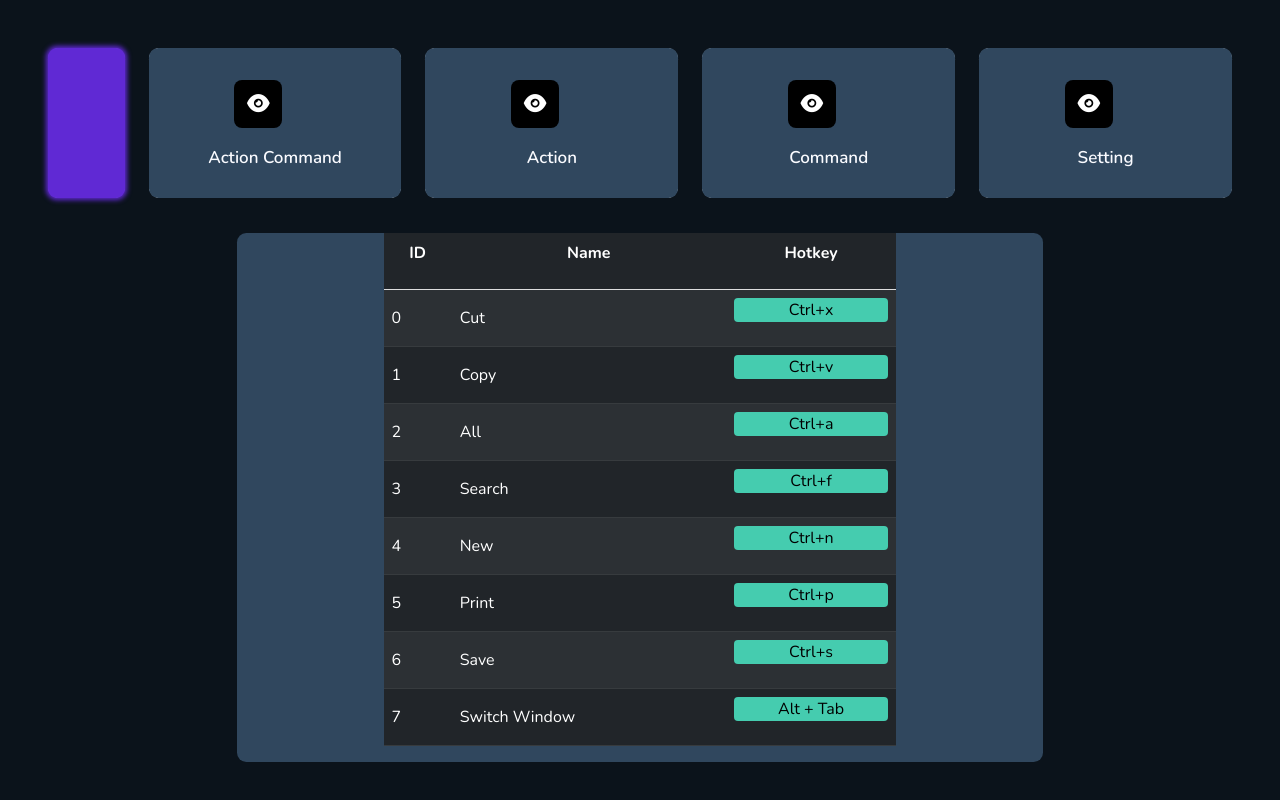
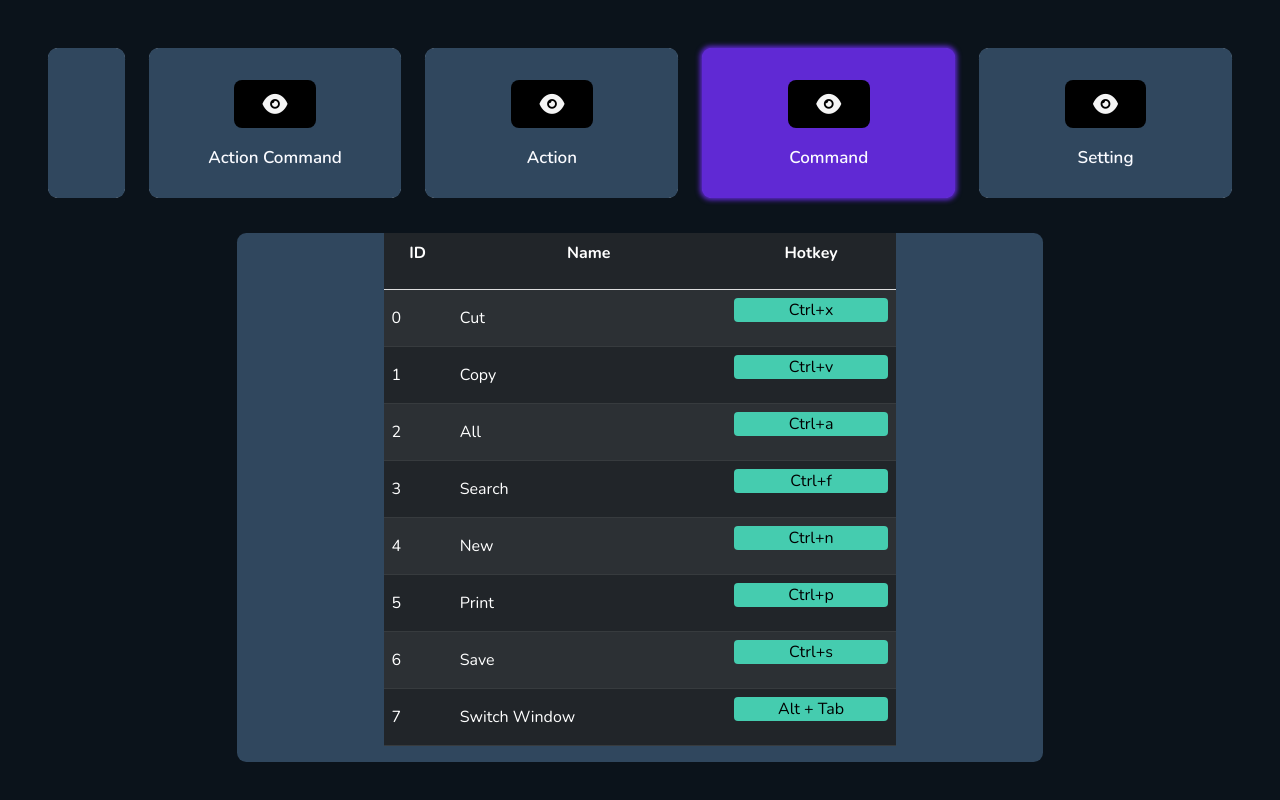
Before and after one commit to Kindaichicao/Hackathon_22, a plain HTML site: page command.html in a window 1280 px wide. Drawn offline with nearby package versions, Linux system fonts and the light colour scheme; files whose address does not match are found by name.

Commit message:
[Mdf]: command

```diff
--- a/assets/css/style.css
+++ b/assets/css/style.css
@@ -14,6 +14,7 @@
 .red-tt:hover {
     background-color: rgb(60, 71, 239);
     box-shadow: 0px 0px 5px 2px rgb(60, 71, 239);
+    cursor: pointer;
 }
 
 .red-tt {
@@ -26,6 +27,7 @@
     background-color: #30475E;
     border-radius: 0.58rem;
 }
+
 .dark-tt-bgr {
     background-color: rgb(11, 19, 27);
 }
@@ -35,7 +37,6 @@
 }
 
 .active :hover {
-    transform: scale(1.1);
     background-color: rgb(60, 71, 239) !important;
     box-shadow: 0px 0px 5px 2px rgb(60, 71, 239) !important;
 }
--- a/command.html
+++ b/command.html
@@ -26,23 +26,23 @@
             <section class="col-12">
                 <div class="col-12">
                     <div class="row">
-                        <div class="col-1">
+                        <a href="index.html" class="col-1">
                             <div class="row">
-                                <div class="col-12 active siderbar-tt">
+                                <div class="col-12 siderbar-tt">
                                     <div class="card">
                                         <div class="card-body red-tt px-3 py-4-5">
                                         </div>
                                     </div>
                                 </div>
                             </div>
-                        </div>
+                        </a>
                         <div class="col-11">
                             <div class="row">
-                                <div class="col-3 siderbar-tt">
+                                <a href="actioncommand.html" class="col-3 siderbar-tt">
                                     <div class="card">
                                         <div class="card-body red-tt px-3 py-4-5">
                                             <div class="row">
-                                                <div class="stats-icon col-8 offset-4">
+                                                <div class="menu-icons col-4 offset-4">
                                                     <i class="iconly-boldShow"></i>
                                                 </div>
                                                 <div class="col-md-12">
@@ -51,12 +51,12 @@
                                             </div>
                                         </div>
                                     </div>
-                                </div>
-                                <div class="col-3 siderbar-tt">
+                                </a>
+                                <a href="action.html" class="col-3 siderbar-tt">
                                     <div class="card">
                                         <div class="card-body red-tt px-3 py-4-5">
                                             <div class="row">
-                                                <div class="stats-icon col-8 offset-4">
+                                                <div class="menu-icons col-4 offset-4">
                                                     <i class="iconly-boldShow"></i>
                                                 </div>
                                                 <div class="col-md-12">
@@ -65,12 +65,12 @@
                                             </div>
                                         </div>
                                     </div>
-                                </div>
-                                <div class="col-3 siderbar-tt">
+                                </a>
+                                <a href="command.html" class="col-3 siderbar-tt active">
                                     <div class="card">
                                         <div class="card-body red-tt px-3 py-4-5">
                                             <div class="row">
-                                                <div class="stats-icon col-8 offset-4">
+                                                <div class="menu-icons col-4 offset-4">
                                                     <i class="iconly-boldShow"></i>
                                                 </div>
                                                 <div class="col-md-12">
@@ -79,12 +79,12 @@
                                             </div>
                                         </div>
                                     </div>
-                                </div>
-                                <div class="col-3 siderbar-tt">
+                                </a>
+                                <a href="setting.html" class="col-3 siderbar-tt">
                                     <div class="card">
                                         <div class="card-body red-tt px-3 py-4-5">
                                             <div class="row">
-                                                <div class="stats-icon col-8 offset-4">
+                                                <div class="menu-icons col-4 offset-4">
                                                     <i class="iconly-boldShow"></i>
                                                 </div>
                                                 <div class="col-md-12">
@@ -93,23 +93,23 @@
                                             </div>
                                         </div>
                                     </div>
-                                </div>
+                                </a>
                             </div>
                         </div>
                     </div>
             </section>
-            <div class="col-8 offset-2 gray-tt" >
-                    <div class="row">
-                        <div class="col-8 offset-2" id="content">
+            <div class="col-8 offset-2 gray-tt">
+                <div class="row">
+                    <div class="col-8 offset-2" id="content">
 
 
-                        </div>
                     </div>
+                </div>
+            </div>
             </div>
         </div>
-    </div>
 
-    <script src="assets/js/command.js"></script>
+        <script src="assets/js/command.js"></script>
 </body>
 
 </html>
```
Also changed, not shown: index.html (+25 -24 lines).
